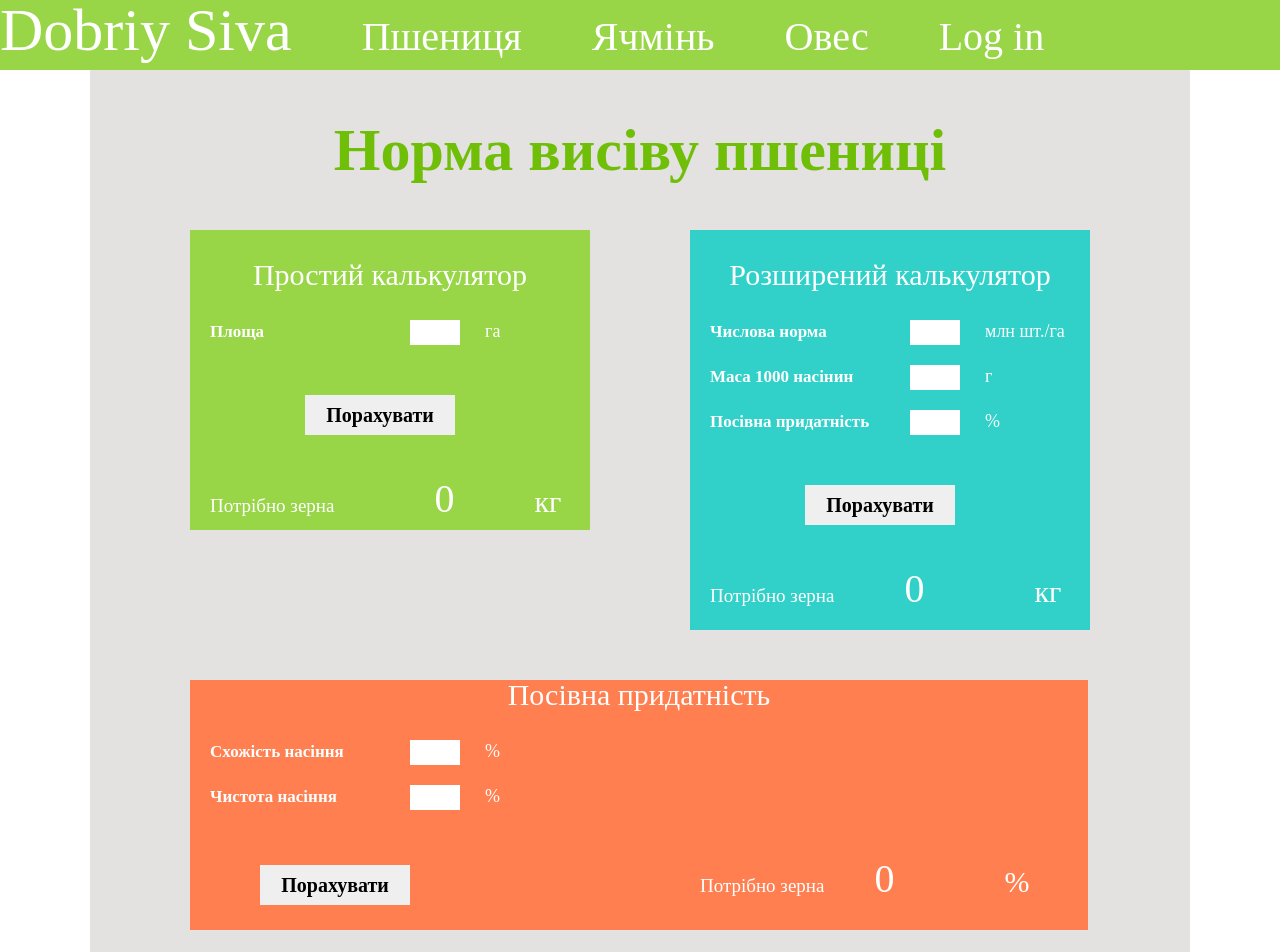
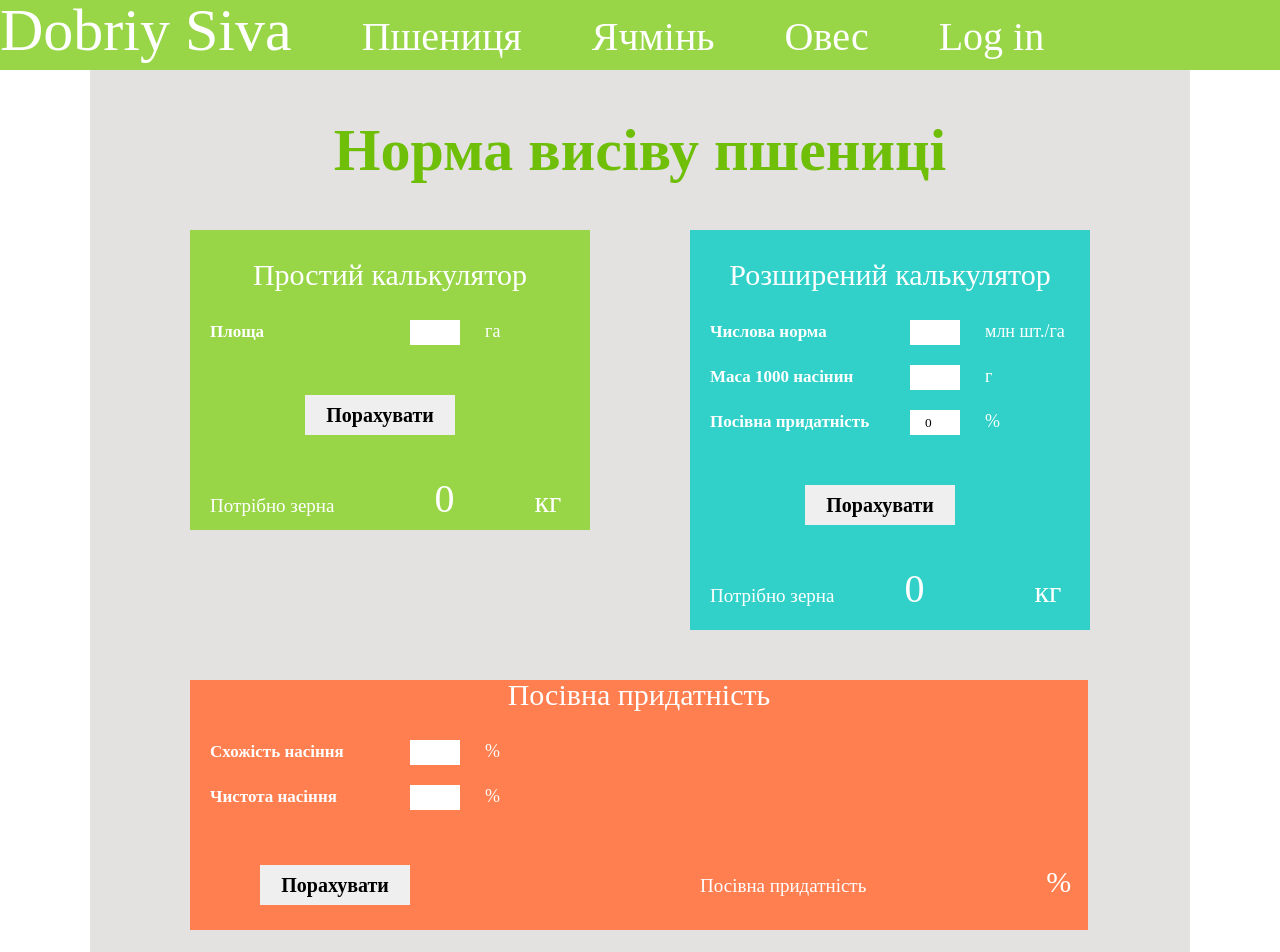
Before and after one commit to VasyaShkatulyak/dobriysiva, a React (Create React App) app: page /pshenica in a window 1280 px wide. Shown: the top 952 px of the page. Built offline with nearby package versions, Linux system fonts and the light colour scheme.

Commit message:
adedd connection whith ProCalculate and posivnaPridatnistCalculate in area posivnapridatnist

```diff
--- a/src/components/Calculations/Calculate.js
+++ b/src/components/Calculations/Calculate.js
@@ -1,11 +1,9 @@
-import React, { useState } from 'react'
-
-const ProCalculate = () => {
+import React, { useState, useEffect } from 'react'
+const ProCalculate = ({posivnaResult}) => {
 
     const [chislovaNorma, setChislovaNorma] = useState();
     const [masa, setMasa] = useState();
     const [posivnaPrydatnist, setPosivnaPrydatnist] = useState();
-
 
     const [proEqual, setproEqual] = useState("");
 
@@ -24,6 +22,10 @@ const ProCalculate = () => {
     function proCalculate() {
         setproEqual((chislovaNorma * masa * 100) / posivnaPrydatnist);
     }
+
+    useEffect(() => {
+        setPosivnaPrydatnist(posivnaResult)
+    }, [posivnaResult])
 
     return (
         <>
--- a/src/components/Calculations/PosivnaPridatnistCalculate.js
+++ b/src/components/Calculations/PosivnaPridatnistCalculate.js
@@ -1,11 +1,13 @@
 import React, { useState } from 'react'
 
-const PosivnaPridatnistCalc = () => {
+const PosivnaPridatnistCalc = ({setPosivnaResult}) => {
+
+    const [result, setResult] = useState()
 
     const [shojist, setShojist] = useState();
     const [chistotaNasina, setChistotaNasina] = useState();
 
-    const [result, setResult] = useState("");
+
 
     const enterShojist = (e) => {
         setShojist(e.target.value);
@@ -16,7 +18,9 @@ const PosivnaPridatnistCalc = () => {
     }
 
     const results = () => {
-        setResult((shojist * chistotaNasina) / 100);
+        const result = (shojist * chistotaNasina) / 100;
+        setResult(result);
+        setPosivnaResult(result);
     }
     return (
         <>
@@ -46,7 +50,7 @@ const PosivnaPridatnistCalc = () => {
                     value="Порахувати"
                 />
 
-                <span className="indexPosivna">Потрібно зерна</span>
+                <span className="indexPosivna">Посівна придатність</span>
                 <input className="posivnaResult" type="number" disabled value={Math.round(result * 100) / 100} />
                 <span className="kg">%</span>
             </div>
--- a/src/components/Culture/Pshenica.js
+++ b/src/components/Culture/Pshenica.js
@@ -1,10 +1,13 @@
-import React, { memo } from 'react'
+import React, { memo, useState } from 'react'
 import { Header } from '../Header/Header'
 import SimpleCalculate from '../Calculations/SimpleCalculate'
 import ProCalculate from '../Calculations/Calculate'
 import PosivnaPridatnistCalc from '../Calculations/PosivnaPridatnistCalculate'
 
 export default memo(function Home() {
+
+    const [posivnaResult, setPosivnaResult] = useState(0);
+
     return (
         <>
             <Header />
@@ -12,9 +15,9 @@ export default memo(function Home() {
                 <h1>Норма висіву пшениці</h1>
                 <div className="calculates">
                     <SimpleCalculate />
-                    <ProCalculate />
+                    <ProCalculate posivnaResult={posivnaResult}/>
                 </div>
-                <PosivnaPridatnistCalc />
+                <PosivnaPridatnistCalc setPosivnaResult={setPosivnaResult}/>
             </div>
         </>
     )
```
